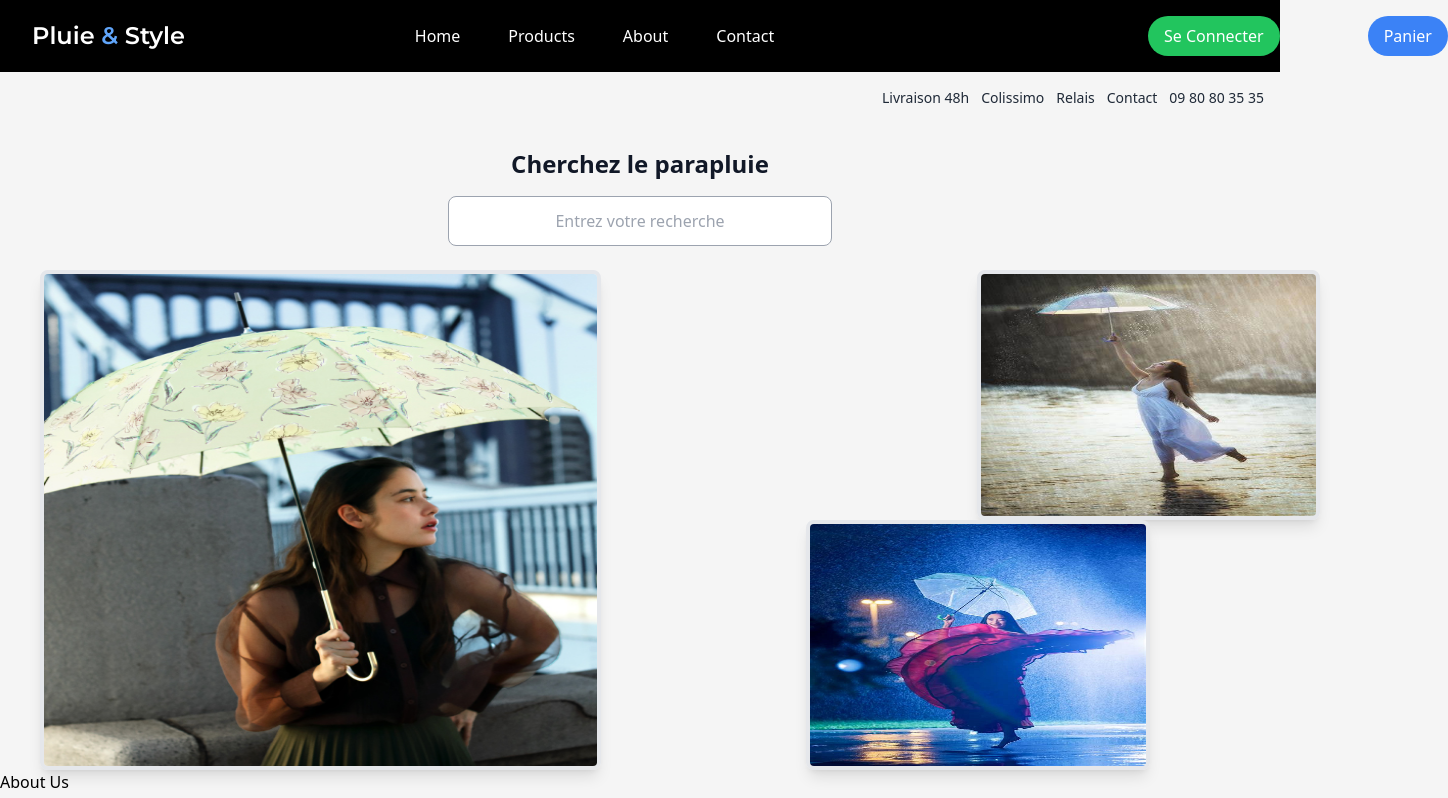
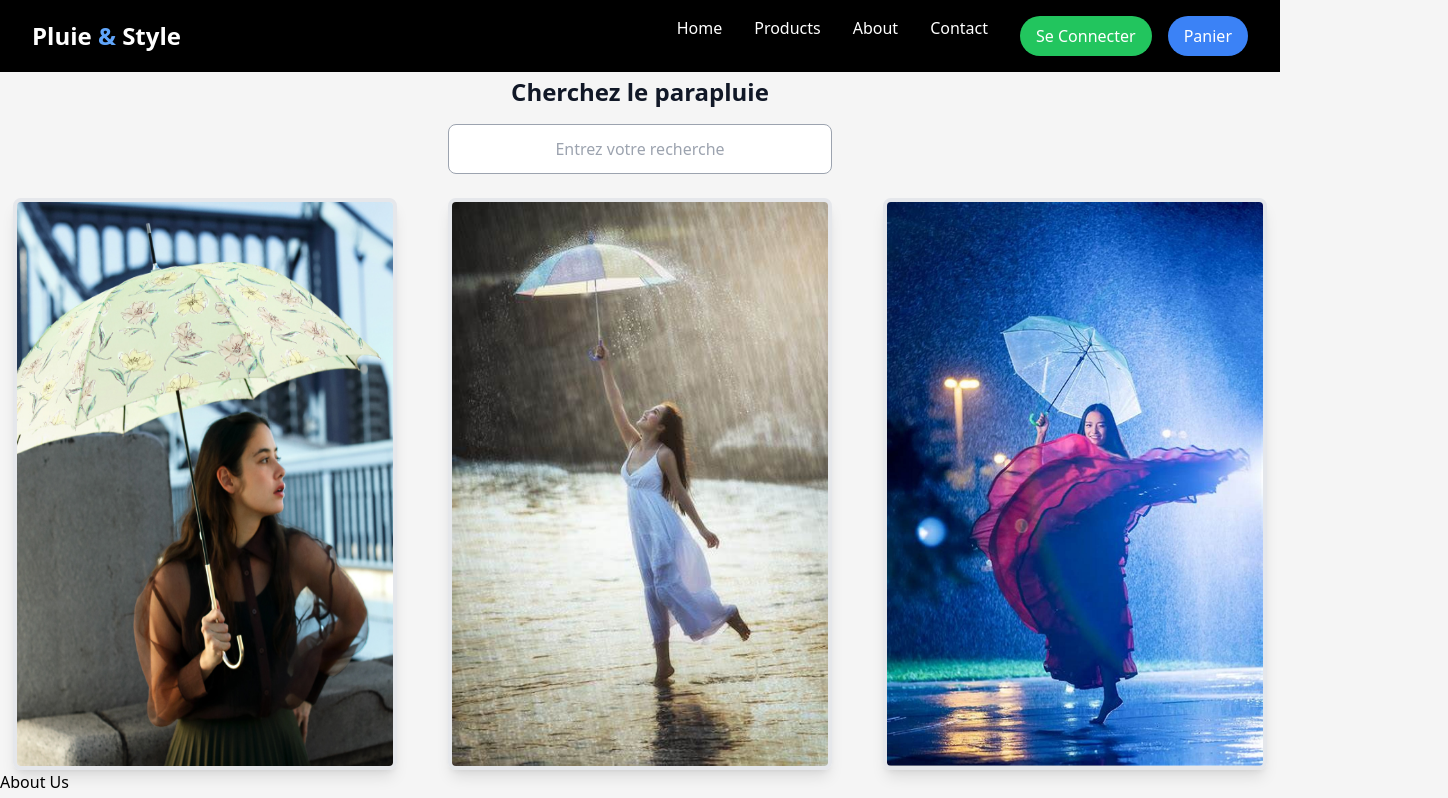
Before and after one commit to hicham-akil/reactproject, a React (Vite) app in the folder my-app/: page /about in a window 1280 px wide. Shown: the top 798 px of the page, 1448 px wide, since content can reach past the window. Built offline with nearby package versions, Linux system fonts and the light colour scheme; the HTML template or start-up script is replaced by a standard one.

Commit message:
responsive

```diff
--- a/my-app/src/App.jsx
+++ b/my-app/src/App.jsx
@@ -27,8 +27,8 @@ function App() {
               <Header />
               {/* <Slider /> */}
               <Data />
+              <Sem />
               <Avis />
-              <Sem />
               <Footer />
             </>
           }
--- a/my-app/src/comp/footer.jsx
+++ b/my-app/src/comp/footer.jsx
@@ -1,23 +1,24 @@
-export default function Footer(){
-    return(
+export default function Footer() {
+  return (
     <>
-           <footer className="bg-gray-800 text-white py-4 " style={{width:''}}>
+      <footer className="bg-gray-800 text-white py-4">
         <div className="container mx-auto text-center">
           <p className="text-sm">&copy; {new Date().getFullYear()} Mon Site. Tous droits réservés.</p>
-        <p className="text-sm">Fait avec ❤ par hciham akil </p>
+          <p className="text-sm">Fait avec ❤ par hciham akil</p>
 
+          {/* Map Section */}
+          <div className="mt-4">
             <iframe
               src="https://www.google.com/maps/embed?pb=!1m18!1m12!1m3!1d3201.735232024259!2d-7.916667!3d34.033333!2m3!1f0!2f0!3f0!3m2!1i1024!2i768!4f13.1!3m3!1m2!1s0xda7867a4f1cb5b5%3A0xa47f2825!2sEl%20Jadida!5e0!3m2!1sen!2sma!4v1631031184848!5m2!1sen!2sma"
-          width="30%"
-          height="250"
+              width="100%"
+              height="300"
               style={{ border: 0 }}
               allowFullScreen=""
               loading="lazy"
             ></iframe>
-
           </div>
-
+        </div>
       </footer>
     </>
-    )
+  );
 }
--- a/my-app/src/comp/headercomp.jsx
+++ b/my-app/src/comp/headercomp.jsx
@@ -6,7 +6,7 @@ function Header() {
   return (
     <>
       {/* Info Section */}
-      <div className="info flex flex-wrap justify-center sm:justify-end items-center space-x-4 sm:space-x-2 py-4 px-4 overflow-x-hidden text-gray-800">
+      <div className="info flex flex-wrap justify-center sm:justify-end items-center space-x-2 py-4 px-4 overflow-x-hidden text-gray-800">
         <span className="text-xs sm:text-sm flex items-center">
           <i className="fas fa-shipping-fast mr-1"></i> Livraison 48h
         </span>
@@ -24,36 +24,42 @@ function Header() {
         </a>
       </div>
 
-      {/* Search Section with Image Below */}
+      {/* Search Section */}
       <div className="cherche flex flex-col items-center mt-6">
-        <p className="text-2xl sm:text-xl md:text-2xl font-bold text-gray-900 mb-4">Cherchez le parapluie</p>
+        <p className="text-2xl sm:text-xl md:text-2xl font-bold text-gray-900 mb-4">
+          Cherchez le parapluie
+        </p>
         <input
           type="text"
-          className="border border-gray-400 rounded-lg p-3 w-64 sm:w-72 md:w-96 text-center"
+          className="border border-gray-400 rounded-lg p-3 w-11/12 sm:w-72 md:w-96 text-center"
           placeholder="Entrez votre recherche"
         />
       </div>
-      <div className="mt-6 w-full flex flex-col sm:flex-row  space-x-4">
 
+      {/* Images Section */}
+      <div className="mt-6 grid grid-cols-1 sm:grid-cols-2 lg:grid-cols-3 gap-6">
+        <div className="flex justify-center">
           <img
             src={pic}
             alt="Girl with umbrella"
-    className="w-[300px]  translate-x-[40px] sm:w-[350px] md:w-[400px] lg:w-[350px] rounded-lg shadow-lg border-4" style={{width:"900px",height:"500px"}}
+            className="w-full max-w-sm rounded-lg shadow-lg border-4"
           />
-
-
+        </div>
+        <div className="flex justify-center">
           <img
             src={pic2}
-    alt="Girl with umbrella2"
-    className="w-[400px] translate-x-[400px] sm:w-[550px] md:w-[600px] lg:w-[550px] rounded-lg shadow-lg border-4" style={{height:"250px"}}
+            alt="Girl with umbrella 2"
+            className="w-full max-w-sm rounded-lg shadow-lg border-4"
           />
+        </div>
+        <div className="flex justify-center">
           <img
             src={pic3}
-    alt="Girl with umbrella3"
-    className="w-[400px] relative  translate-y-[250px]  sm:w-[550px] md:w-[600px] lg:w-[550px] rounded-lg shadow-lg border-4" style={{height:"250px", right:"130px"}}
+            alt="Girl with umbrella 3"
+            className="w-full max-w-sm rounded-lg shadow-lg border-4"
           />
         </div>
-
+      </div>
     </>
   );
 }
--- a/my-app/src/comp/navbar.jsx
+++ b/my-app/src/comp/navbar.jsx
@@ -2,15 +2,14 @@ import { useEffect, useState } from 'react';
 import { useNavigate } from 'react-router-dom';
 
 function Nav() {
-  const [isHovered, setIsHovered] = useState(false);
-  const [scrolly, setScrolly] = useState(0);
+  const [navBackground, setNavBackground] = useState(false);
   const [showOrder, setShowOrder] = useState(false);
   const [orderData, setOrderData] = useState(null);
   const [loading, setLoading] = useState(false);
   const [error, setError] = useState(null);
   const [isAuthenticated, setIsAuthenticated] = useState(false);
   const [username, setUsername] = useState(null);
-  const [navBackground, setNavBackground] = useState(false);
+  const [menuOpen, setMenuOpen] = useState(false);
 
   const navigate = useNavigate();
 
@@ -33,9 +32,7 @@ function Nav() {
 
   const handleAuthClick = () => {
     if (isAuthenticated) {
-      localStorage.removeItem('user_id');
-      localStorage.removeItem('firstName');
-      localStorage.removeItem('lastName');
+      localStorage.clear();
       setIsAuthenticated(false);
       setUsername(null);
       navigate('/login');
@@ -56,9 +53,7 @@ function Nav() {
         }
         const response = await fetch('http://localhost/BACKEND/order.php', {
           method: 'POST',
-          headers: {
-            'Content-Type': 'application/json',
-          },
+          headers: { 'Content-Type': 'application/json' },
           body: JSON.stringify({ userId }),
         });
         if (response.ok) {
@@ -69,7 +64,7 @@ function Nav() {
           setError('Failed to fetch order data');
         }
       } catch (error) {
-        setError('Error fetching order data: ' + error.message);
+        setError(`Error fetching order data: ${error.message}`);
       } finally {
         setLoading(false);
       }
@@ -79,82 +74,83 @@ function Nav() {
   };
 
   return (
-    <nav className={`py-4 w-full z-50 ${navBackground ? 'bg-white' : 'bg-black'} text-white transition-all`}>
-      <div className="container mx-auto flex justify-between items-center px-8">
-        <h1 className={`font-[Montserrat] text-2xl ${navBackground ? 'text-blue-300' : 'bg-black'}`}>
+    <nav className={`fixed top-0 left-0 w-full z-50 transition-all ${navBackground ? 'bg-white shadow-md' : 'bg-black'}`}>
+      <div className="container mx-auto flex justify-between items-center px-4 sm:px-8 py-4">
+        <h1 className={`text-2xl font-bold transition-colors ${navBackground ? 'text-blue-600' : 'text-white'}`}>
           Pluie <span className="text-blue-400">&</span> Style
         </h1>
-        <div className="menu flex space-x-12">
-        <a
-  onClick={() => navigate('/')}
-  className="relative group cursor-pointer hover:text-gray-400"
+
+        <button
+          className="md:hidden text-black focus:outline-none"
+          onClick={() => setMenuOpen(!menuOpen)}
+          aria-label="Toggle navigation menu"
         >
+          ☰
+        </button>
+
+        <div
+          className={`flex flex-col md:flex-row md:space-x-8 space-y-4 md:space-y-0 ${
+            menuOpen ? 'flex' : 'hidden md:flex'
+          }`}
+        >
+          <a onClick={() => navigate('/')} className="text-white hover:text-gray-300 cursor-pointer">
             Home
-  <span className="absolute left-0 -top-1 w-0 h-1 bg-blue-500 transition-all duration-300 group-hover:w-full"></span>
           </a>
-  <a href="#" className="relative group hover:text-gray-400">
+          <a href="#" className="text-white hover:text-gray-300">
             Products
-    <span className="absolute left-0 -top-1 w-0 h-1 bg-blue-500 transition-all duration-300 group-hover:w-full"></span>
           </a>
-  <a href="#" className="relative group hover:text-gray-400">
+          <a href="#" className="text-white hover:text-gray-300">
             About
-    <span className="absolute left-0 -top-1 w-0 h-1 bg-blue-500 transition-all duration-300 group-hover:w-full"></span>
           </a>
-  <a href="#" className="relative group hover:text-gray-400">
+          <a href="#" className="text-white hover:text-gray-300">
             Contact
-    <span className="absolute left-0 -top-1 w-0 h-1 bg-blue-500 transition-all duration-300 group-hover:w-full"></span>
           </a>
-</div>
 
-
-        <div className="flex items-center  space-x-4">
-          {isAuthenticated && username && (
-            <span className="text-white translate-x-32 font-semibold">{username}!</span>
+          <div className="flex flex-col md:flex-row md:space-x-4 space-y-4 md:space-y-0">
+            {isAuthenticated && (
+              <span className="text-white text-center font-semibold">{username}!</span>
             )}
             <button
               onClick={handleAuthClick}
-            className="bg-green-500 translate-x-32 text-white px-4 py-2 rounded-full hover:bg-green-600 ml-4"
+              className="bg-green-500 px-4 py-2 text-white rounded-full hover:bg-green-600"
             >
               {isAuthenticated ? 'Se Déconnecter' : 'Se Connecter'}
             </button>
             <button
               onClick={fetchOrderData}
-          className="bg-blue-500 translate-x-[200px] text-white px-4 py-2 rounded-full hover:bg-blue-600"
+              className="bg-blue-500 px-4 py-2 text-white rounded-full hover:bg-blue-600"
             >
               Panier
             </button>
           </div>
         </div>
-      {loading && <div className="text-center text-black mt-2">Chargement en cours...</div>}
+      </div>
+
+      {loading && <div className="text-center text-black mt-4">Chargement...</div>}
       {error && <div className="text-center text-red-500 mt-2">{error}</div>}
       {showOrder && (
-  <div className="order-info bg-gray-100 p-4 mt-4 rounded shadow-lg mx-auto w-1/5 mr-20">
-    <h2 className="text-lg font-bold text-black">Votre Commande</h2>
-    {orderData ? (
-      <ul>
-        {orderData.items.length > 0 ? (
-          orderData.items.map((item, index) => (
-            <li key={index} className="mt-2 text-black">
-              <strong>Cart ID:</strong> {item.cart_id} - <strong>Item ID:</strong> {item.item_id} - <strong>Quantity:</strong> {item.quantity} - <strong>Price:</strong> {item.price}€
+        <div className="bg-gray-100 p-4 mt-4 rounded shadow-lg mx-auto w-11/12 md:w-1/2">
+          <h2 className="text-lg font-bold mb-2">Votre Commande</h2>
+          {orderData?.items?.length ? (
+            <ul className="list-disc pl-5">
+              {orderData.items.map((item, index) => (
+                <li key={index} className="mb-2">
+                  <strong>Cart ID:</strong> {item.cart_id}, <strong>Item:</strong> {item.item_id},{' '}
+                  <strong>Qty:</strong> {item.quantity}, <strong>Price:</strong> {item.price}€
                 </li>
-          ))
-        ) : (
-          <p className="text-black">Aucun article dans la commande.</p>
-        )}
+              ))}
             </ul>
           ) : (
-      <p className="text-black">Chargement de la commande...</p>
+            <p>Aucun article trouvé.</p>
           )}
           <button
             onClick={() => navigate('/payment')}
-      className="mt-4 bg-green-500 text-white px-4 py-2 rounded-full hover:bg-green-600"
+            className="bg-green-500 mt-4 px-4 py-2 rounded hover:bg-green-600"
           >
             Payer
           </button>
         </div>
       )}
-
-
     </nav>
   );
 }
--- a/my-app/src/index.css
+++ b/my-app/src/index.css
@@ -5,3 +5,18 @@
   body {
     background-color: #f5f5f5
     }
+
+    @keyframes slideIn {
+      0% {
+        transform: translateX(-100%);
+        opacity: 0;
+      }
+      100% {
+        transform: translateX(0);
+        opacity: 1;
+      }
+    }
+
+    .animate-slide {
+      animation: slideIn 1s ease-out forwards;
+    }
```
Also changed, not shown: my-app/src/comp/clientavis.jsx (+9 -20 lines). Lines whose indentation alone changed are shown as unchanged.
